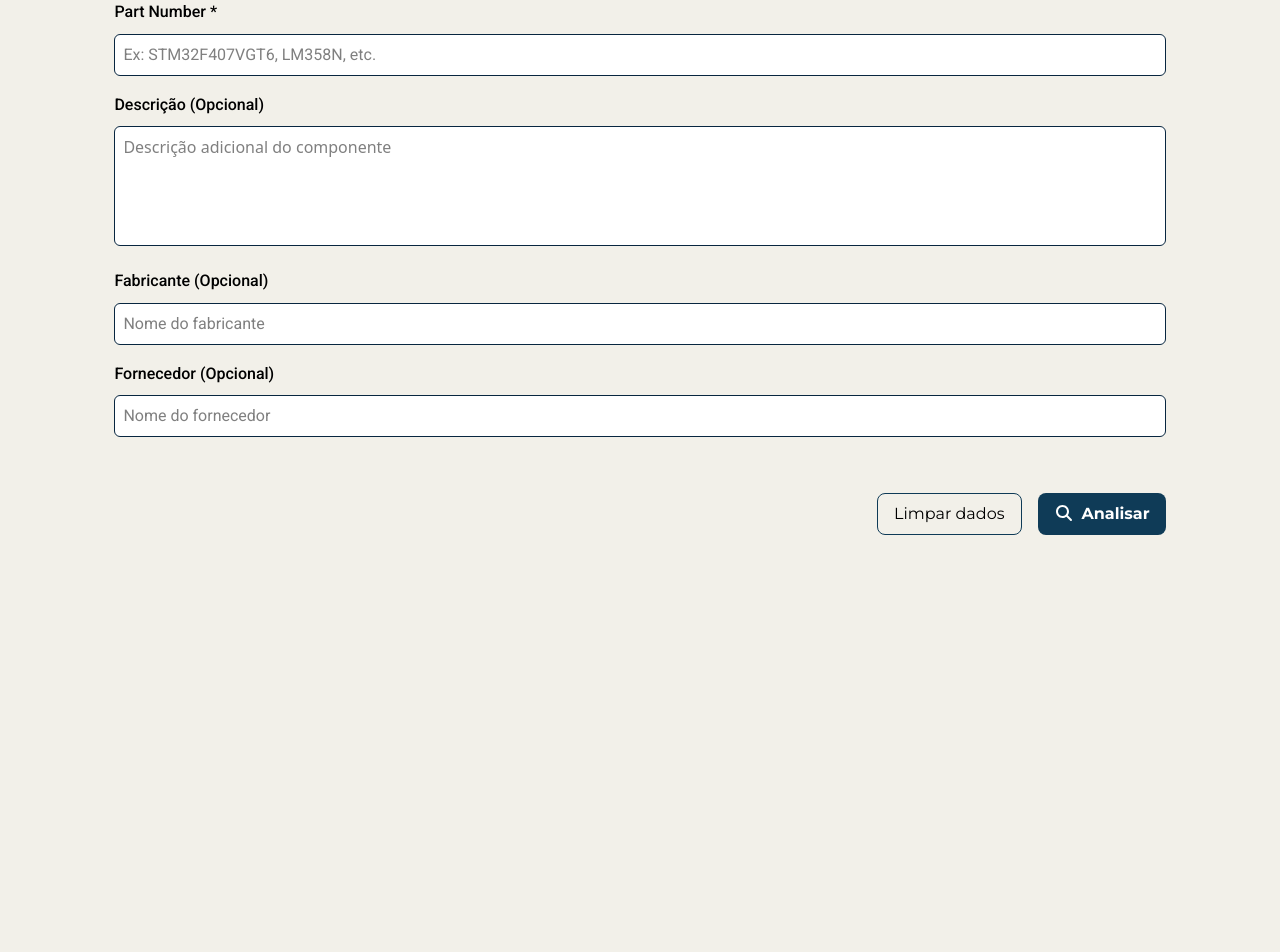
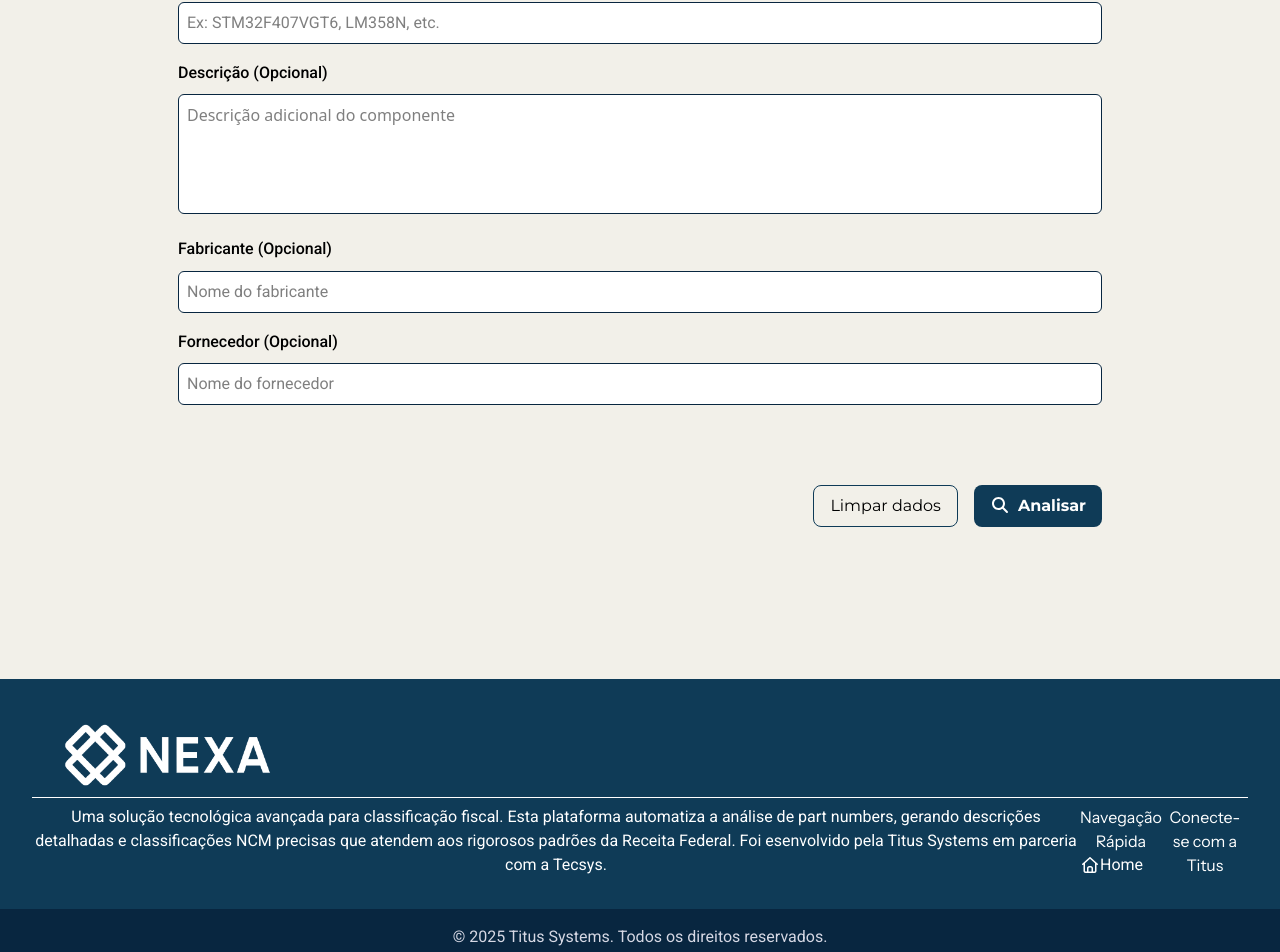
Before and after one commit to Titus-System/Nexa-frontend, a React (Vite) app: page /submit in a window 1280 px wide. Shown: the part 853-1805 px from the top of the page. Before the commit the page ends 1412 px from the top, so only its background shows below. Built offline with nearby package versions, Linux system fonts and the light colour scheme.

Commit message:
style(components): Começo da criação do rodapé

```diff
--- a/package.json
+++ b/package.json
@@ -11,6 +11,7 @@
   },
   "dependencies": {
     "@fortawesome/fontawesome-svg-core": "^7.0.1",
+    "@fortawesome/free-regular-svg-icons": "^7.0.1",
     "@fortawesome/free-solid-svg-icons": "^7.0.1",
     "@fortawesome/react-fontawesome": "^3.0.2",
     "@tailwindcss/vite": "^4.1.13",
--- a/src/App.css
+++ b/src/App.css
@@ -8,9 +8,8 @@ html, body {
 }
 
 #root {
-  max-width: 1280px;
+  width: 100%;
   margin: 0 auto;
-  padding: 2rem;
   text-align: center;
 }
 
--- a/src/App.tsx
+++ b/src/App.tsx
@@ -12,7 +12,7 @@ function App() {
   {/* <Toaster position="bottom-right" reverseOrder={false} /> */}
   <Notifications/>
       <Navbar></Navbar>
-      <main className="main-container text-text pt-[7rem]">
+      <main className="main-container text-text pt-[7rem] pb-[8rem]">
         <MainRouter />
       </main>
       <Footer />
--- a/src/components/Footer.tsx
+++ b/src/components/Footer.tsx
@@ -1,6 +1,31 @@
+import { FontAwesomeIcon } from "@fortawesome/react-fontawesome";
+import { faHouse } from "@fortawesome/free-regular-svg-icons";
+
 export default function Footer() {
     return (
-        <>
-        </>
+        <div className="bg-[#0F3B57] h-fit w-full flex flex-col justify-center text-white">
+            <div className="p-8">
+                <img src="/logo_nexa_branco.png" alt="logo_nexa" className="w-[22%]" />
+                <hr className="text-white w-full h-2"></hr>
+                <div className="flex flex-row justify-center">
+                    <div>
+                        <p>Uma solução tecnológica avançada para classificação fiscal. Esta plataforma automatiza a análise de part numbers, gerando descrições detalhadas e classificações NCM precisas que atendem aos rigorosos padrões da Receita Federal. Foi esenvolvido pela Titus Systems em parceria com a Tecsys.</p>
+                    </div>
+                    <div className="flex flex-col">
+                        <h3>Navegação Rápida</h3>
+                        <div className="flex flex-row items-center">
+                            <FontAwesomeIcon icon={faHouse} />
+                            <p>Home</p>
+                        </div>
+                    </div>
+                    <div>
+                        <h3>Conecte-se com a Titus</h3>
+                    </div>
+                </div>
+            </div>
+            <div className="bg-[#082640] py-4">
+                <p className="text-[#D6D8E4]">© 2025 Titus Systems. Todos os direitos reservados.</p>
+            </div>
+        </div>
     );
 }
--- a/src/components/Navbar.tsx
+++ b/src/components/Navbar.tsx
@@ -7,7 +7,7 @@ export default function NavBar() {
     <div className="fixed top-0 left-0 right-0 bg-[#0F3B57] h-[5rem] w-[100%] flex items-center justify-between z-50 px-7">
         <FontAwesomeIcon icon={faBars} className="text-white text-4xl cursor-pointer" />
         <a className="flex items-center justify-center cursor-pointer">
-            <img src="/logo_nexa_branco.png" alt="logo" className="w-[22%] object-contain" />
+            <img src="/logo_nexa_branco.png" alt="logo_nexa" className="w-[22%] object-contain" />
         </a>
         <FontAwesomeIcon icon={faUser} className="text-white text-4xl cursor-pointer"/>
     </div>
--- a/src/pages/ClassificationPage.tsx
+++ b/src/pages/ClassificationPage.tsx
@@ -34,7 +34,7 @@ const SubmitPage: React.FC = () => {
         <h1 className="text-4xl font-bold mb-4 text-[#010A26]">Análise de Informações</h1>
         <p className="text-lg">Faça upload do PDF ou insira o Part Number manualmente para classificação fiscal automática.</p>
       </div>
-      <div className="w-[90%]">
+      <div className="w-[75%]">
         <h2 className="font-semibold text-[#010A26] text-2xl mb-7 text-left">Upload de Documento</h2>
         <div className="bg-white h-[20rem] w-[100%] flex justify-center items-center flex-col gap-6 border-2 border-dashed border-[#082640] rounded-xl mb-16">
           <FontAwesomeIcon icon={faArrowUpFromBracket} className="text-[#9799A6] text-[4rem]"/>
@@ -46,7 +46,7 @@ const SubmitPage: React.FC = () => {
         </div>
         <h2 className="font-semibold text-[#010A26] text-2xl text-left mb-7">Entrada Manual</h2>
         <form onSubmit={handleSubmit}>
-          <div className="text-left space-y-4 mb-14">
+          <div className="text-left space-y-4 mb-20">
             <label className="font-medium" htmlFor="partnumber">Part Number *</label>
             <input className="border p-2 w-full bg-white border-[#082640] rounded-md mt-[0.6rem]" name="partnumber" placeholder="Ex: STM32F407VGT6, LM358N, etc." value={form.partnumber} onChange={handleChange} required />
             <label className="font-medium" htmlFor="partnumber">Descrição (Opcional)</label>
```
Also changed, not shown: 1 other file (tests, documents, lock files or other folders).
